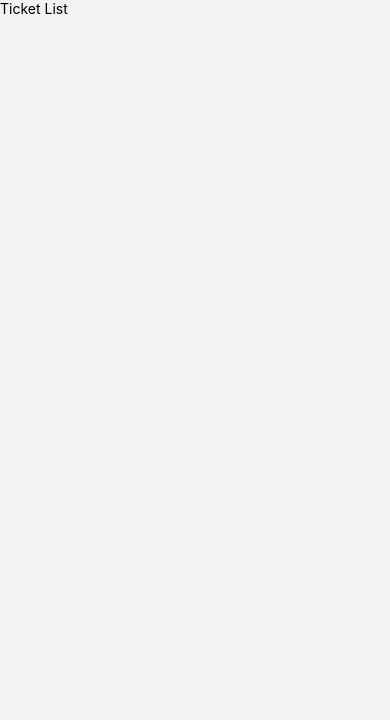
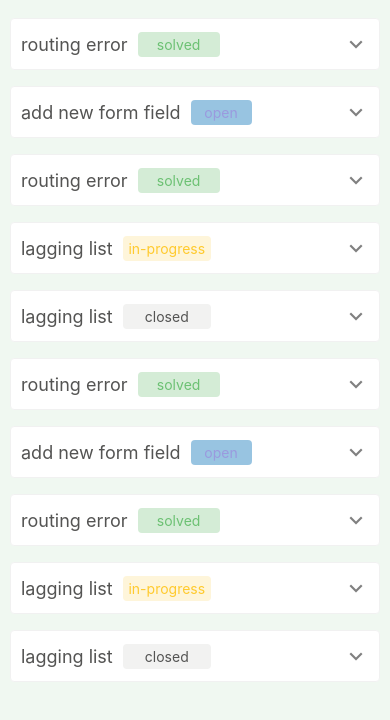
Before and after one commit to jerrywebie/FeedbackTicket, a React Native app: screen /Splash in a window 390 px wide. Shown: the top 720 px of the page. Built offline with nearby package versions, Linux system fonts and the light colour scheme.

Commit message:
added ticket list

```diff
--- a/package.json
+++ b/package.json
@@ -16,7 +16,8 @@
     "react-hook-form": "^7.36.1",
     "react-native": "0.68.2",
     "react-native-safe-area-context": "^4.4.1",
-    "react-native-screens": "^3.17.0"
+    "react-native-screens": "^3.17.0",
+    "react-native-vector-icons": "^9.2.0"
   },
   "devDependencies": {
     "@babel/core": "^7.19.3",
--- /dev/null
+++ b/src/api/data.js
@@ -0,0 +1,159 @@
+export default {
+  Tickets: [
+    {
+      id: 1,
+      requester_name: 'Jerry',
+      title: 'routing error',
+      feedback: 'cannot route to detail page.',
+      assignee: 'Tommy',
+      issued_type: 'bug',
+      status: 'solved',
+      request_date: 'Jun 3,  2022',
+      solved_date: 'Jun 5,  2022',
+    },
+    {
+      id: 2,
+      requester_name: 'Kathy',
+      title: 'add new form field',
+      feedback:'please add a new field named assignee position in ticket request form',
+      assignee: 'Amy',
+      issued_type: 'task',
+      status: 'open',
+      request_date: 'Aug 15,  2022',
+      solved_date: null,
+    },
+    {
+      id: 3,
+      requester_name: 'Paul',
+      title: 'routing error',
+      feedback: 'cannot route to detail page.',
+      assignee: 'Tommy',
+      issued_type: 'bug',
+      status: 'solved',
+      request_date: 'Jun 3,  2022',
+      solved_date: 'Jun 5,  2022',
+    },
+    {
+      id: 4,
+      requester_name: 'John',
+      title: 'lagging list',
+      feedback: 'ticket list is lagging while scrolling the list',
+      assignee: 'Wendy Vue',
+      issued_type: 'bug',
+      status: 'in-progress',
+      request_date: 'Sep 13,  2022',
+      solved_date: null,
+    },
+    {
+      id: 5,
+      requester_name: 'Catherine',
+      title: 'lagging list',
+      feedback: 'ticket list is lagging while scrolling the list',
+      assignee: 'Wendy Vue',
+      issued_type: 'bug',
+      status: 'closed',
+      request_date: 'Sep 13,  2022',
+      solved_date: 'Sep 20,  2022',
+    },
+    {
+      id: 6,
+      requester_name: 'Jerry',
+      title: 'routing error',
+      feedback: 'cannot route to detail page.',
+      assignee: 'Tommy',
+      issued_type: 'bug',
+      status: 'solved',
+      request_date: 'Jun 3,  2022',
+      solved_date: 'Jun 5,  2022',
+    },
+    {
+      id: 7,
+      requester_name: 'Kathy',
+      title: 'add new form field',
+      feedback:'please add a new field named assignee position in ticket request form',
+      assignee: 'Amy',
+      issued_type: 'task',
+      status: 'open',
+      request_date: 'Aug 15,  2022',
+      solved_date: null,
+    },
+    {
+      id: 8,
+      requester_name: 'Paul',
+      title: 'routing error',
+      feedback: 'cannot route to detail page.',
+      assignee: 'Tommy',
+      issued_type: 'bug',
+      status: 'solved',
+      request_date: 'Jun 3,  2022',
+      solved_date: 'Jun 5,  2022',
+    },
+    {
+      id: 9,
+      requester_name: 'John',
+      title: 'lagging list',
+      feedback: 'ticket list is lagging while scrolling the list',
+      assignee: 'Wendy Vue',
+      issued_type: 'bug',
+      status: 'in-progress',
+      request_date: 'Sep 13,  2022',
+      solved_date: null,
+    },
+    {
+      id: 10,
+      requester_name: 'Catherine',
+      title: 'lagging list',
+      feedback: 'ticket list is lagging while scrolling the list',
+      assignee: 'Wendy Vue',
+      issued_type: 'bug',
+      status: 'closed',
+      request_date: 'Sep 13,  2022',
+      solved_date: 'Sep 20,  2022',
+    },
+  ],
+  Developers: [
+    {
+      id: 'd_001',
+      name: 'Amy',
+      position: 'developer',
+    },
+    {
+      id: 'd_002',
+      name: 'John',
+      position: 'team lead',
+    },
+    {
+      id: 'd_003',
+      name: 'Tommy',
+      position: 'junior programmer',
+    },
+  ],
+  IssueTypes: [
+    {
+      key: '0001',
+      value: 'bug',
+    },
+    {
+      key: '0002',
+      value: 'task',
+    },
+  ],
+  Status: [
+    {
+      key: 's_001',
+      value: 'open',
+    },
+    {
+      key: 's_002',
+      value: 'closed',
+    },
+    {
+      key: 's_003',
+      value: 'in-progress',
+    },
+    {
+      key: 's_004',
+      value: 'solved',
+    },
+  ],
+};
--- /dev/null
+++ b/src/components/DetailText.js
@@ -0,0 +1,36 @@
+import React from 'react';
+import {StyleSheet, Text} from 'react-native';
+
+import Styles from '../utility/styles';
+
+const DetailText = ({title, text}) => {
+  return (
+    <Text style={styles.detailTextContainer}>
+      <Text style={styles.detailText}>
+        {title} {':'}
+      </Text>
+      <Text style={[styles.detailText, {color: Styles.colors.darkGray}]}>
+        {' '}
+        {text}
+      </Text>
+    </Text>
+  );
+};
+
+const styles = StyleSheet.create({
+  detailTextContainer: {
+    flex: 1,
+    flexDirection: 'row',
+    justifyContent: 'flex-start',
+    alignItems: 'center',
+    paddingHorizontal: 6,
+    paddingVertical: 6,
+  },
+  detailText: {
+    fontSize: 16,
+    lineHeight: 26,
+    color: Styles.colors.gray,
+  },
+});
+
+export default DetailText;
--- /dev/null
+++ b/src/components/TicketStatus.js
@@ -0,0 +1,48 @@
+import React from 'react';
+import {StyleSheet, Text} from 'react-native';
+
+const TicketStatus = ({itemStatus}) => {
+  const getColorAndBackgroundColor = status => {
+    if (status === 'closed') {
+      return {
+        color: '#545453',
+        backgroundColor: '#f2f2f1',
+      };
+    } else if (status === 'solved') {
+      return {
+        color: '#6cc173',
+        backgroundColor: '#d4ecd6',
+      };
+    } else if (status === 'open') {
+      return {
+         color: '#0504af',
+        backgroundColor: '#006eb6',
+        opacity: 0.4
+      };
+    } else {
+      return {
+        color: '#ffca2e',
+        backgroundColor: '#fef5da',
+      };
+    }
+  };
+
+  return (
+    <Text
+      style={[styles.statusContainer, getColorAndBackgroundColor(itemStatus)]}>
+      {itemStatus}
+    </Text>
+  );
+};
+
+const styles = StyleSheet.create({
+  statusContainer: {
+    flex: 0.4,
+    paddingVertical: 4,
+    borderRadius: 4,
+    textAlign: 'center',
+    alignItems: 'center',
+  },
+});
+
+export default TicketStatus;
--- a/src/screens/Splash.js
+++ b/src/screens/Splash.js
@@ -20,9 +20,7 @@ const Splash = ({navigation}) => {
           resizeMode="contain"
           style={styles.splashImage}
         />
-        <Text style={styles.splashText}>
-          FeedbackTicket
-        </Text>
+        <Text style={styles.splashText}>FeedbackTicket</Text>
       </View>
       <View style={styles.developedBy}>
         <Text style={styles.developerName}>developed by PHYU ZIN</Text>
@@ -45,8 +43,6 @@ const styles = StyleSheet.create({
     borderWidth: 4,
     width: Styles.standard.baseTwenty * 14,
     height: Styles.standard.baseTwenty * 14,
-    //borderColor: Styles.colors.white,
-    // borderRadius: Styles.standard.baseTwenty * 3,
   },
   splashText: {
     alignSelf: 'center',
--- a/src/screens/TicketList.js
+++ b/src/screens/TicketList.js
@@ -1,10 +1,167 @@
-import React from 'react';
-import {View, Text} from 'react-native';
+import React, {useState} from 'react';
+import {
+  StyleSheet,
+  Text,
+  View,
+  FlatList,
+  TouchableOpacity,
+  Dimensions,
+  Pressable,
+} from 'react-native';
+import MaterialCommunityIcons from 'react-native-vector-icons/MaterialCommunityIcons';
 
-export default function TicketList() {
+import data from '../api/data';
+import Styles from '../utility/styles';
+
+import DetailText from '../components/DetailText';
+import TicketStatus from '../components/TicketStatus';
+
+const screenHeight = Dimensions.get('screen').height;
+
+const TicketList = () => {
+  const [currentIndex, setCurrentIndex] = useState(null);
+  const {Tickets} = data;
+
+  const onPressHandler = () => {
+    console.log('Press me!');
+  };
+
+  const renderItem = ({item}) => (
+    <TouchableOpacity
+      onPress={() => {
+        setCurrentIndex(item.id === currentIndex ? null : item.id);
+      }}
+      style={styles.cardContainer}
+      activeOpacity={0.9}>
+      <View style={styles.card}>
+        <View style={styles.cardTitleContainer}>
+          <Text style={styles.heading}>{item.title}</Text>
+          <View style={styles.statusWrapper}>
+            <TicketStatus itemStatus={item.status} />
+          </View>
+
+          <MaterialCommunityIcons
+            name={item.id === currentIndex ? 'chevron-up' : 'chevron-down'}
+            color={Styles.colors.gray}
+            size={26}
+          />
+        </View>
+        {item.id === currentIndex && (
+          <View style={styles.content}>
+            <DetailText title="Issue Type" text={item.issued_type} />
+            <DetailText title="Request Date" text={item.request_date} />
+            {item.solved_date ? (
+              <DetailText title="Solved Date" text={item.solved_date} />
+            ) : (
+              <></>
+            )}
+            <DetailText title="Requester Name" text={item.requester_name} />
+            <DetailText title="Feedback" text={item.feedback} />
+            <DetailText title="Assignee" text={item.assignee} />
+            <Pressable
+              onPress={onPressHandler}
+              style={({pressed}) => [
+                {backgroundColor: pressed ? '#FF2400' : 'black'},
+                styles.editButton,
+              ]}>
+              <MaterialCommunityIcons
+                name="pen"
+                color={Styles.colors.gray}
+                size={16}
+              />
+              <Text style={styles.buttonText}>Edit</Text>
+            </Pressable>
+          </View>
+        )}
+      </View>
+    </TouchableOpacity>
+  );
+
   return (
-    <View>
-      <Text>Ticket List</Text>
+    <View style={styles.container}>
+      <FlatList
+        data={Tickets}
+        renderItem={renderItem}
+        keyExtractor={item => item.id}
+        extraData={currentIndex}
+      />
     </View>
   );
-}
+};
+
+const styles = StyleSheet.create({
+  container: {
+    flex: 1,
+    justifyContent: 'center',
+    backgroundColor: Styles.colors.paleGreen,
+    paddingVertical: 10,
+  },
+  cardContainer: {
+    flexGrow: 1,
+    backgroundColor: '#fff',
+    borderWidth: 0.2,
+    marginHorizontal: 10,
+    marginVertical: 8,
+    borderColor: '#f1f1f1',
+    borderRadius: 4,
+    elevation: 4,
+  },
+  card: {
+    flexGrow: 1,
+  },
+  cardTitleContainer: {
+    flex: 1,
+    flexDirection: 'row',
+    justifyContent: 'flex-start',
+    alignItems: 'center',
+    paddingVertical: 12,
+    paddingHorizontal: 10,
+  },
+
+  heading: {
+    fontSize: 18,
+    justifyContent: 'flex-start',
+    color: Styles.colors.darkGray,
+  },
+  statusWrapper: {
+    flex: 1,
+    marginLeft: 10,
+    flexDirection: 'row',
+    alignItems: 'center',
+    justifyContent: 'flex-start',
+  },
+  detailText: {
+    fontSize: 16,
+    lineHeight: 20 * 1.5,
+    textAlign: 'center',
+    color: Styles.colors.gray,
+  },
+  content: {
+    marginHorizontal: 10,
+    marginVertical: 16,
+    backgroundColor: '#f8faf7',
+    opacity: 0.8,
+    borderRadius: 4,
+  },
+  editButton: {
+    backgroundColor: Styles.colors.lightGreen,
+    marginHorizontal: 20,
+    borderWidth: 1,
+    borderColor: Styles.colors.lightGreen,
+    borderRadius: 4,
+    width: '20%',
+    margin: 8,
+    flexDirection: 'row',
+    alignItems: 'center',
+    justifyContent: 'space-around',
+    alignSelf: 'flex-end',
+    padding: 6,
+  },
+  buttonText: {
+    color: Styles.colors.darkGray,
+    lineHeight: 24,
+    fontSize: 16,
+  },
+});
+
+export default TicketList;
--- a/src/utility/styles.js
+++ b/src/utility/styles.js
@@ -7,8 +7,10 @@ export default StyleSheet.create({
     red: '#F52A2A',
     light: '#F1F1F1',
     gray: '#808080',
+    darkGray: '#545453',
     lightGray: '#c1c1c1',
     paleGreen: '#f0f8f1',
+    lightGreen: '#d4ecd6',
     textGreen: '#6cc173',
   },
   standard: {
```
Also changed, not shown: 3 other files (tests, documents, lock files or other folders).
